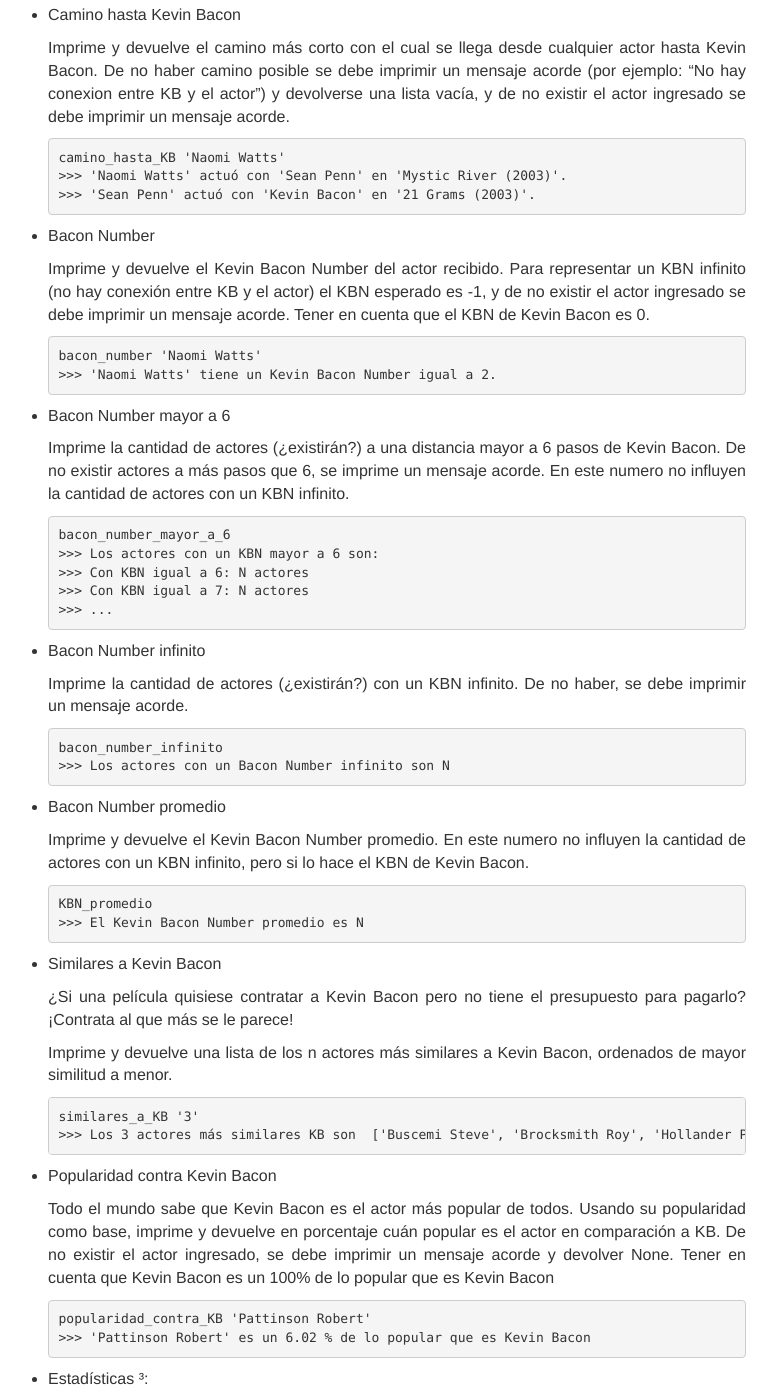
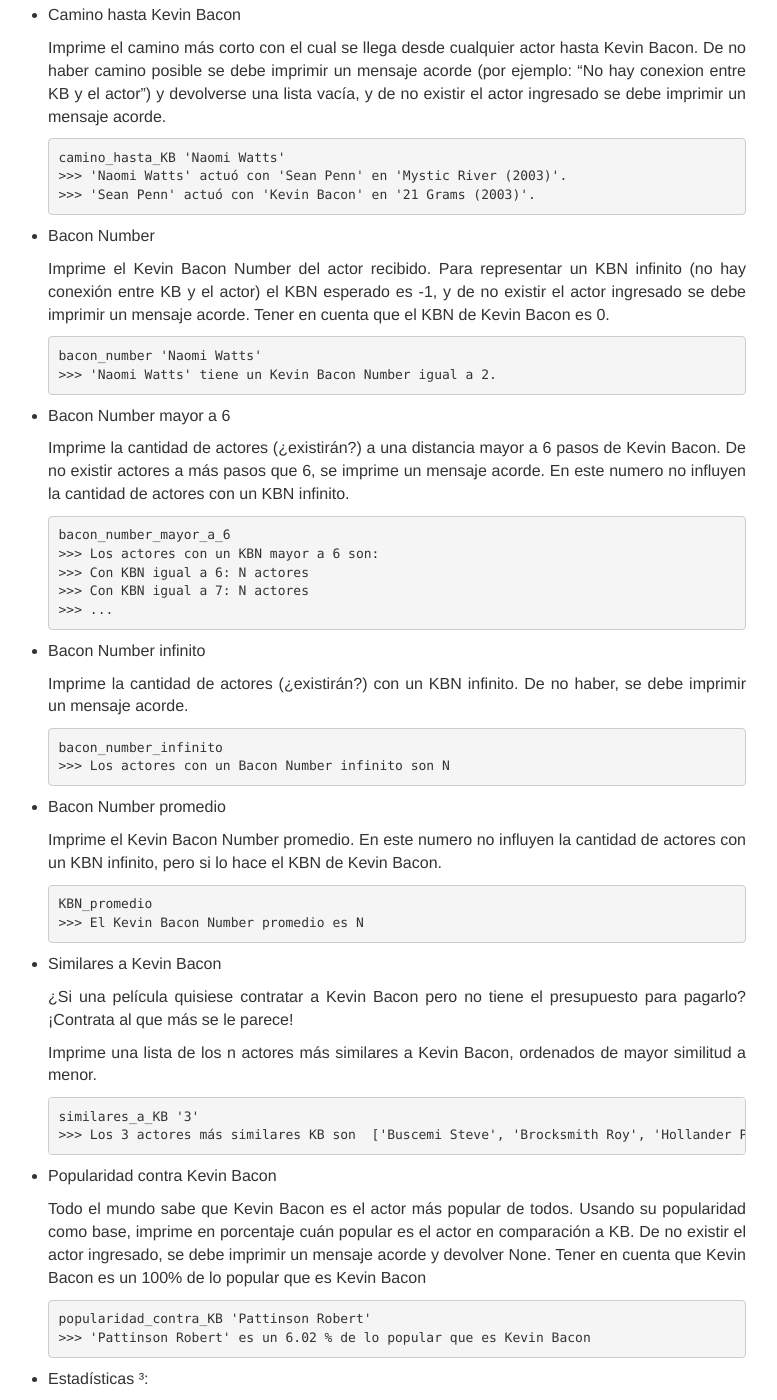
Before and after one commit to algoritmos-rw/algoritmos, a Jekyll site: the page built from static/tps/2017_2/tp3/index.md, in a window 1280 px wide and 1400 px high, scrolled down 3610 px. Shown: the whole window, without its empty margins (263-1040 px from the left). Built offline with Jekyll 4.4.1, drawn with Linux system fonts in a browser that asks for light colours; some of the changed text lies outside the part shown.

Commit message:
Funciones de CLI ya no devuelven valores, sólo imprimen, respetando SRP.

````diff
--- a/static/tps/2017_2/tp3/index.md
+++ b/static/tps/2017_2/tp3/index.md
@@ -128,7 +128,7 @@
 
 * Camino hasta Kevin Bacon
 
-    Imprime y devuelve el camino más corto con el cual se llega desde cualquier actor hasta Kevin Bacon. De no haber camino posible se debe imprimir un mensaje acorde (por ejemplo: "No hay conexion entre KB y el actor") y devolverse una lista vacía, y de no existir el actor ingresado se debe imprimir un mensaje acorde.
+    Imprime el camino más corto con el cual se llega desde cualquier actor hasta Kevin Bacon. De no haber camino posible se debe imprimir un mensaje acorde (por ejemplo: "No hay conexion entre KB y el actor") y devolverse una lista vacía, y de no existir el actor ingresado se debe imprimir un mensaje acorde.
 ```
 camino_hasta_KB 'Naomi Watts'
 >>> 'Naomi Watts' actuó con 'Sean Penn' en 'Mystic River (2003)'.
@@ -137,7 +137,7 @@
 
 * Bacon Number
 
-    Imprime y devuelve el Kevin Bacon Number del actor recibido. Para representar un KBN infinito (no hay conexión entre KB y el actor) el KBN esperado es -1, y de no existir el actor ingresado se debe imprimir un mensaje acorde. Tener en cuenta que el KBN de Kevin Bacon es 0.
+    Imprime el Kevin Bacon Number del actor recibido. Para representar un KBN infinito (no hay conexión entre KB y el actor) el KBN esperado es -1, y de no existir el actor ingresado se debe imprimir un mensaje acorde. Tener en cuenta que el KBN de Kevin Bacon es 0.
 ```
 bacon_number 'Naomi Watts'
 >>> 'Naomi Watts' tiene un Kevin Bacon Number igual a 2.
@@ -164,7 +164,7 @@
 
 * Bacon Number promedio
 
-    Imprime y devuelve el Kevin Bacon Number promedio. En este numero no influyen la cantidad de actores con un KBN infinito, pero si lo hace el KBN de Kevin Bacon.
+    Imprime el Kevin Bacon Number promedio. En este numero no influyen la cantidad de actores con un KBN infinito, pero si lo hace el KBN de Kevin Bacon.
 ```
 KBN_promedio
 >>> El Kevin Bacon Number promedio es N
@@ -174,7 +174,7 @@
 
     ¿Si una película quisiese contratar a Kevin Bacon pero no tiene el presupuesto para pagarlo? ¡Contrata al que más se le parece!
 
-    Imprime y devuelve una lista de los n actores más similares a Kevin Bacon, ordenados de mayor similitud a menor.
+    Imprime una lista de los n actores más similares a Kevin Bacon, ordenados de mayor similitud a menor.
 ```
 similares_a_KB '3'
 >>> Los 3 actores más similares KB son  ['Buscemi Steve', 'Brocksmith Roy', 'Hollander Providence']
@@ -182,7 +182,7 @@
 
 * Popularidad contra Kevin Bacon
 
-    Todo el mundo sabe que Kevin Bacon es el actor más popular de todos. Usando su popularidad como base, imprime y devuelve en porcentaje cuán popular es el actor en comparación a KB. De no existir el actor ingresado, se debe imprimir un mensaje acorde y devolver None. Tener en cuenta que Kevin Bacon es un 100% de lo popular que es Kevin Bacon
+    Todo el mundo sabe que Kevin Bacon es el actor más popular de todos. Usando su popularidad como base, imprime en porcentaje cuán popular es el actor en comparación a KB. De no existir el actor ingresado, se debe imprimir un mensaje acorde y devolver None. Tener en cuenta que Kevin Bacon es un 100% de lo popular que es Kevin Bacon
 ```
 popularidad_contra_KB 'Pattinson Robert'
 >>> 'Pattinson Robert' es un 6.02 % de lo popular que es Kevin Bacon
@@ -190,8 +190,8 @@
 
 * Estadísticas ³:
 
-    1. Cantidad de películas: imprime y devuelve la cantidad de películas en el dataset.
-    1. Cantidad de actores: imprime y devuelve la cantidad de actores en el dataset.
+    1. Cantidad de películas: imprime la cantidad de películas en el dataset.
+    1. Cantidad de actores: imprime la cantidad de actores en el dataset.
 
     ```
 cantidad_peliculas
````
